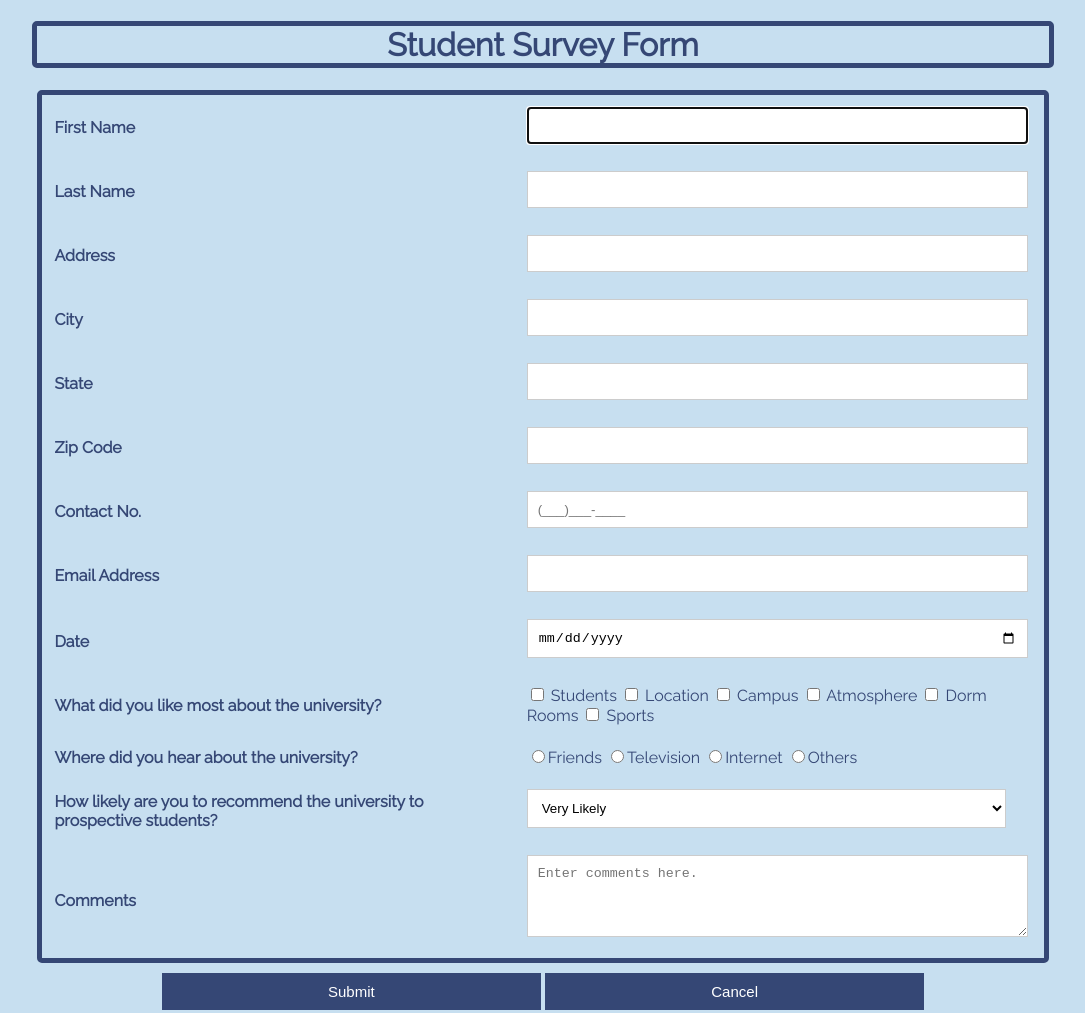
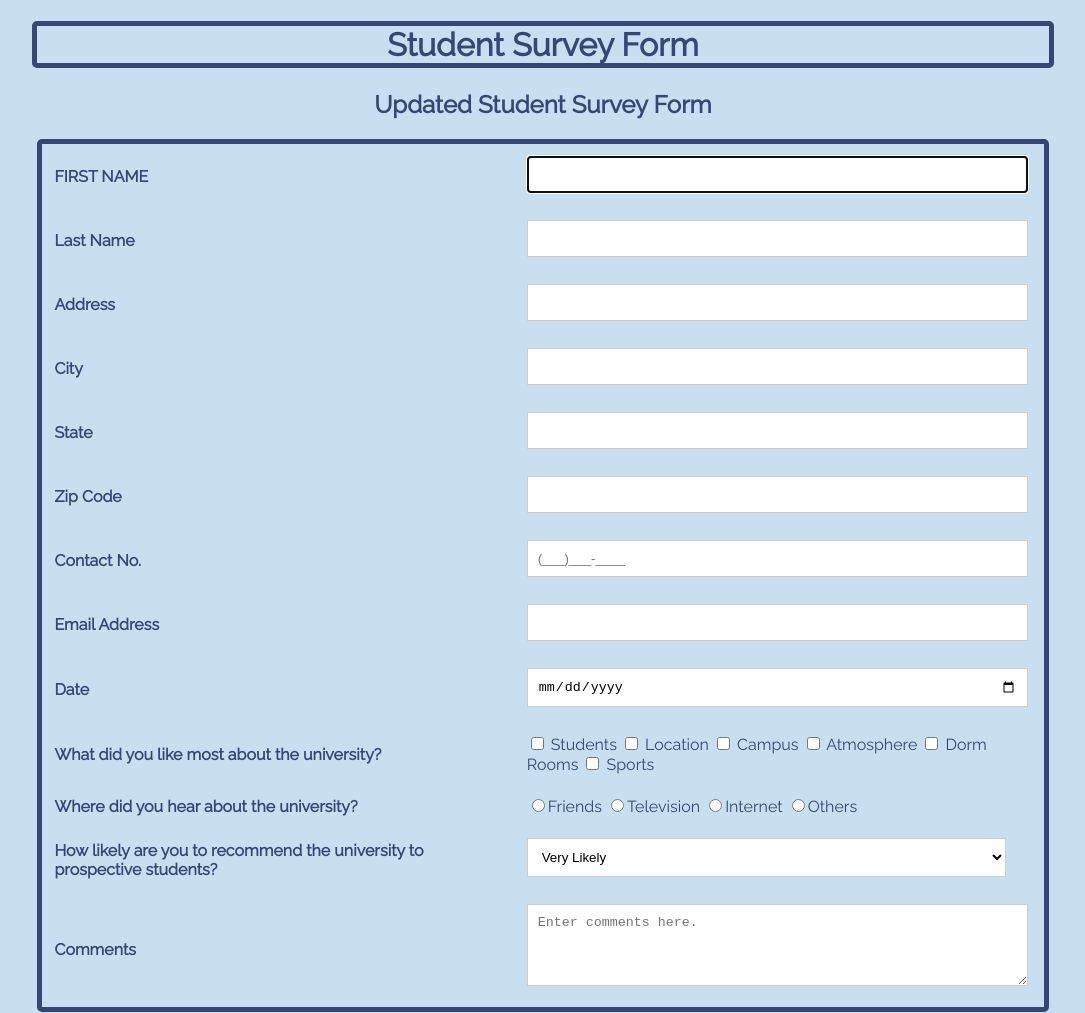
Before and after one commit to pTam05/swe-645-kube, a plain HTML site: page src/index.html in a window 1280 px wide. Shown: the top 1013 px of the page, without its empty margins (97-1182 px from the left). Drawn offline with Linux system fonts and the light colour scheme; a web font is replaced by a local one.

Commit message:
index.html

```diff
--- a/src/index.html
+++ b/src/index.html
@@ -10,6 +10,7 @@
 	<!-- Header Section -->
 	<div id="header" align="center">
 		<h1>Student Survey Form</h1>
+		<h2> Updated Student Survey Form </h2>
 	</div>
 
 	<!-- Form Section -->
@@ -18,7 +19,7 @@
 			<div align="center">
 				<table>
 					<tr>
-						<td><label><b>First Name </b></label></td>
+						<td><label><b>FIRST NAME </b></label></td>
 						<td><input name="firstName" required autofocus="autofocus"
 							type="text" /></td>
 					</tr>
```
